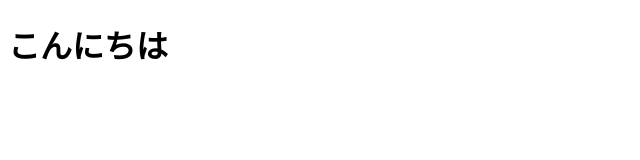
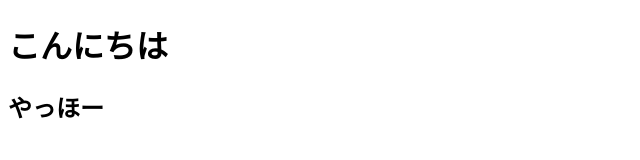
Before and after one commit to ko-heee/git--, a plain HTML site: page index.html in a window 1280 px wide. Shown: the whole page, without its empty margins (0-640 px from the left). Drawn offline with Linux system fonts and the light colour scheme.

Commit message:
h2追加

```diff
--- a/index.html
+++ b/index.html
@@ -7,6 +7,6 @@
 </head>
 <body>
     <h1>こんにちは</h1>
-
+    <h2>やっほー</h2>
 </body>
 </html>
```
